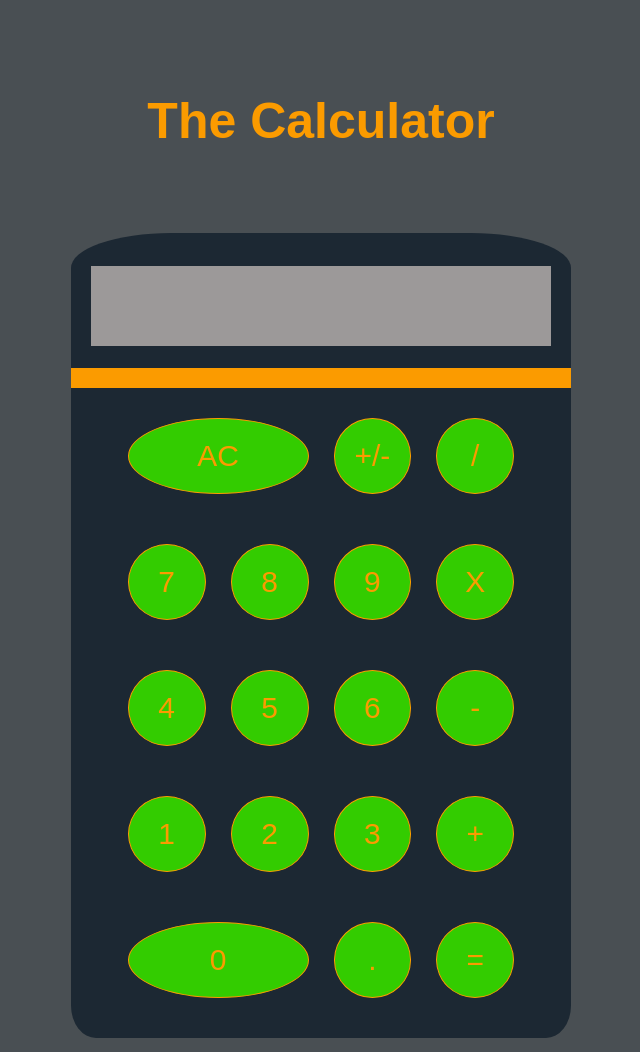
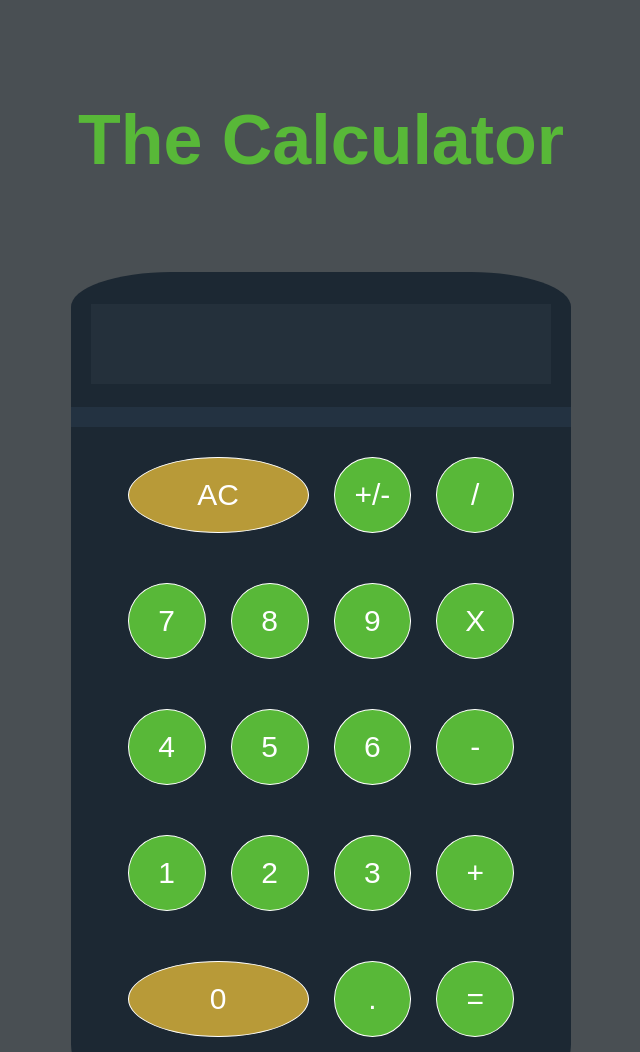
Before and after one commit to CJPohl/calculator, a plain HTML site: page index.html in a window 1280 px wide. Shown: the top 1052 px of the page, without its empty margins (319-959 px from the left). Drawn offline with Linux system fonts and the light colour scheme.

Commit message:
More changes to styles.css

```diff
--- a/styles/styles.css
+++ b/styles/styles.css
@@ -1,9 +1,12 @@
 :root {
     --primary-background: #494f53;
     --primary-calc: #1C2833;
-    --primary-button: #33CC00;
-    --primary-text: #fb9b00;
-    --primary-dashboard: #9c9999;
+    --primary-button: #58b838;
+    --secondary-button: #b89a38;
+    --primary-text: #58b838;
+    --secondary-text: white;
+    --primary-calcseparator: #233241;
+    --primary-dashboard: #24303b;
 }
 
 
@@ -23,9 +26,9 @@ button {
     width: 100%;
     padding: 20px;
     border-radius: 50%;
-    border: 1px solid;
+    border: 1px solid ;
     background-color: var(--primary-button);
-    color: inherit;
+    color: var(--secondary-text);
     font-family: inherit;
     font-size: 30px;
     text-align: center;
@@ -35,12 +38,13 @@ button {
 }
 
 .header {
-    padding: 50px 0;
+    padding: 45px 0;
 }
 
 .title {
     text-align: center;
-    font-size: 50px;
+    font-size: 70px;
+    font-weight: bold;
 }
 
 .main {
@@ -69,7 +73,7 @@ button {
     height: 20px;
     width: 500px;
     margin: 0 auto;
-    background-color: var(--primary-text);
+    background-color: var(--primary-calcseparator);
 }
 .calcbottom {
     display: flex;
@@ -102,12 +106,14 @@ button {
     width: 100%;
     border-radius: 50%;
     grid-column: 1 / span 2;
+    background-color: var(--secondary-button);
 }
 
 #zero {
     width: 100%;
     border-radius: 50%;
     grid-column: 1 / span 2;
+    background-color: var(--secondary-button);
 }
 
 .footer {
```
